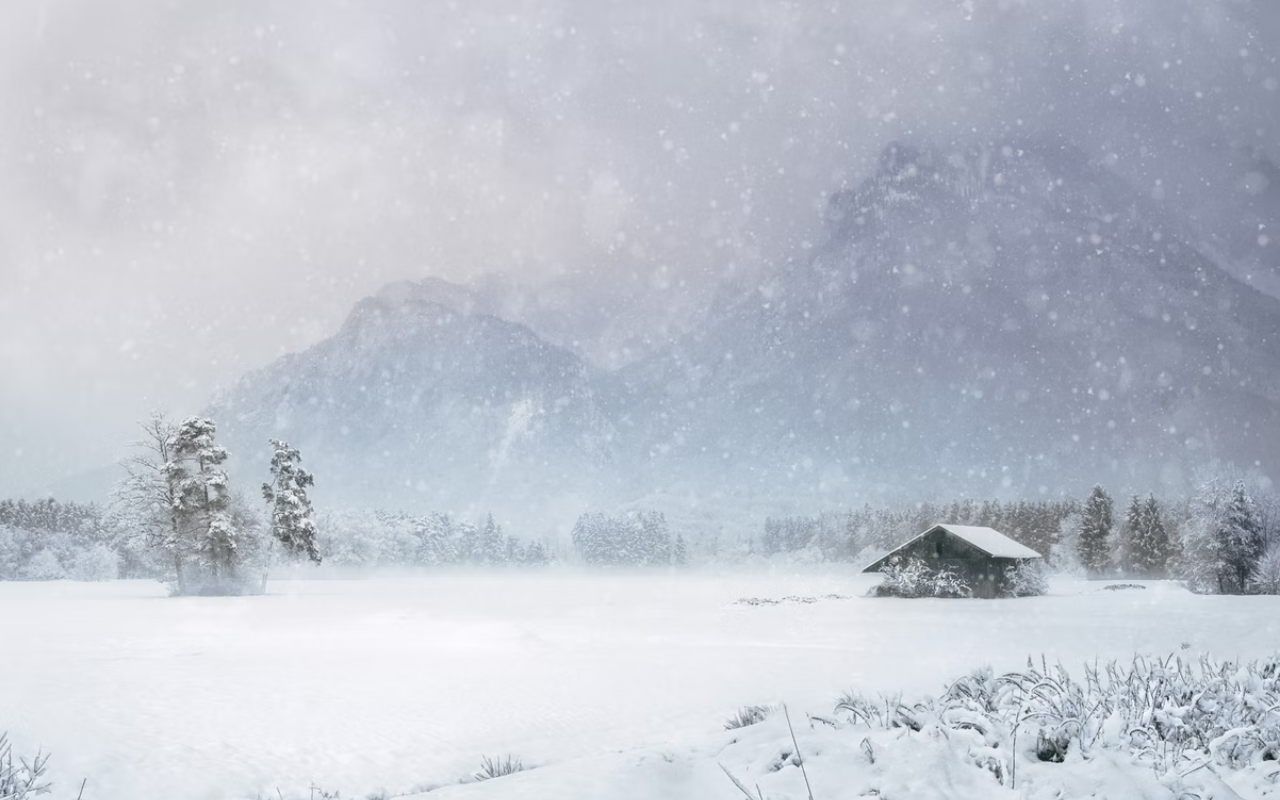
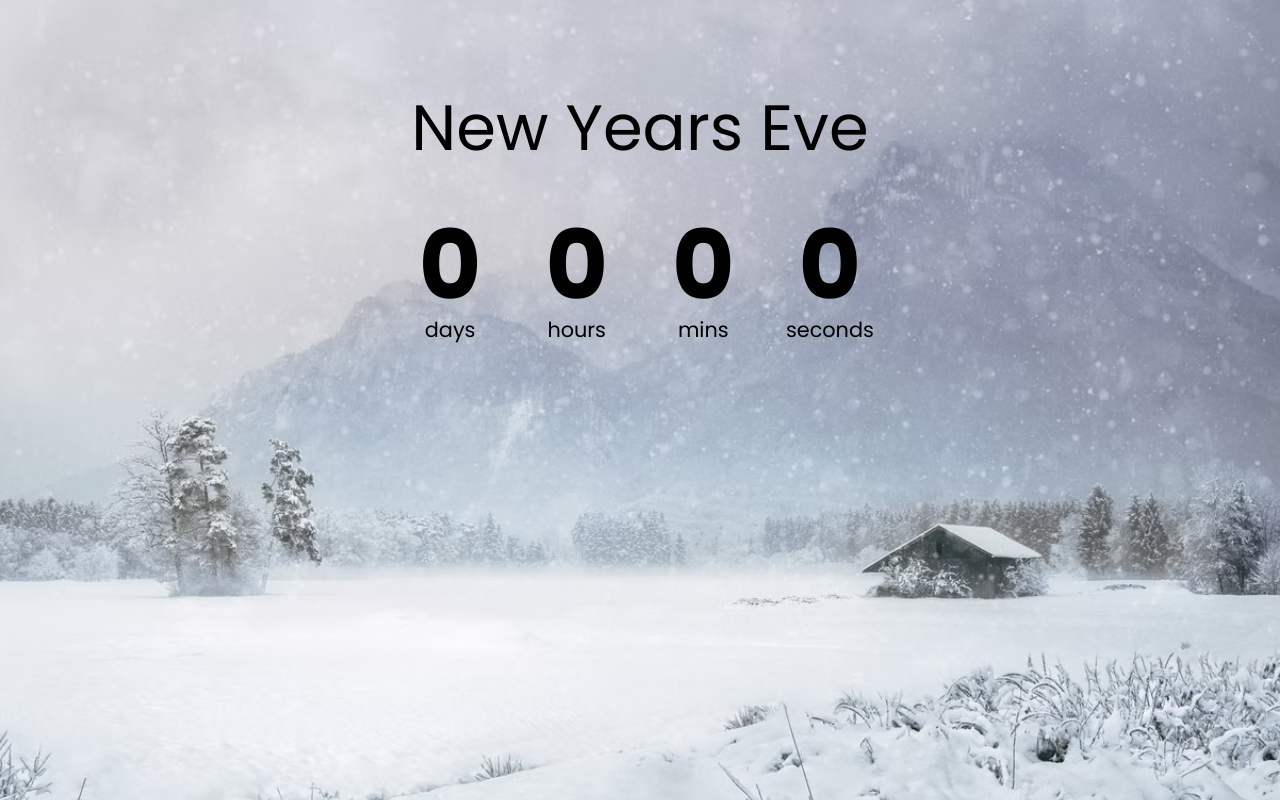
Before and after one commit to AmirAliEidivandi/10-projects-js, a plain HTML site: page project-1/index.html in a window 1280 px wide. Drawn offline with Linux system fonts and the light colour scheme.

Commit message:
change html file and complete css

```diff
--- a/project-1/index.html
+++ b/project-1/index.html
@@ -8,6 +8,26 @@
         <title>Countdown</title>
     </head>
     <body>
+        <h1>New Years Eve</h1>
+
+        <div class="countdown-container">
+            <div class="countdown-el days-c">
+                <p class="big-text" id="days">0</p>
+                <span>days</span>
+            </div>
+            <div class="countdown-el hours-c">
+                <p class="big-text" id="hours">0</p>
+                <span>hours</span>
+            </div>
+            <div class="countdown-el mins-c">
+                <p class="big-text" id="mins">0</p>
+                <span>mins</span>
+            </div>
+            <div class="countdown-el seconds-c">
+                <p class="big-text" id="seconds">0</p>
+                <span>seconds</span>
+            </div>
+        </div>
         <!-- js -->
         <script src="./script.js"></script>
     </body>
--- a/project-1/style.css
+++ b/project-1/style.css
@@ -1,4 +1,4 @@
-@import url('https://fonts.googleapis.com/css2?family=Poppins:wght@100;200;300;400;500;600;700;800;900&display=swap');
+@import url("https://fonts.googleapis.com/css2?family=Poppins:wght@100;200;300;400;500;600;700;800;900&display=swap");
 
 * {
     box-sizing: border-box;
@@ -6,9 +6,37 @@
 
 body {
     margin: 0;
-    font-family: 'Poppins';
-    background-image: url('./snow.jpg');
+    font-family: "Poppins";
+    background-image: url("./snow.jpg");
     min-height: 100vh;
+    display: flex;
+    flex-direction: column;
+    align-items: center;
     background-size: cover;
     background-position: center center;
 }
+
+h1 {
+    font-weight: normal;
+    font-size: 4rem;
+    margin-top: 5rem;
+}
+
+.countdown-container {
+    display: flex;
+}
+
+.big-text {
+    font-weight: bold;
+    font-size: 6rem;
+    line-height: 1;
+    margin: 0 2rem;
+}
+
+.countdown-el {
+    text-align: center;
+}
+
+.countdown-el span {
+    font-size: 1.3rem;
+}
```
